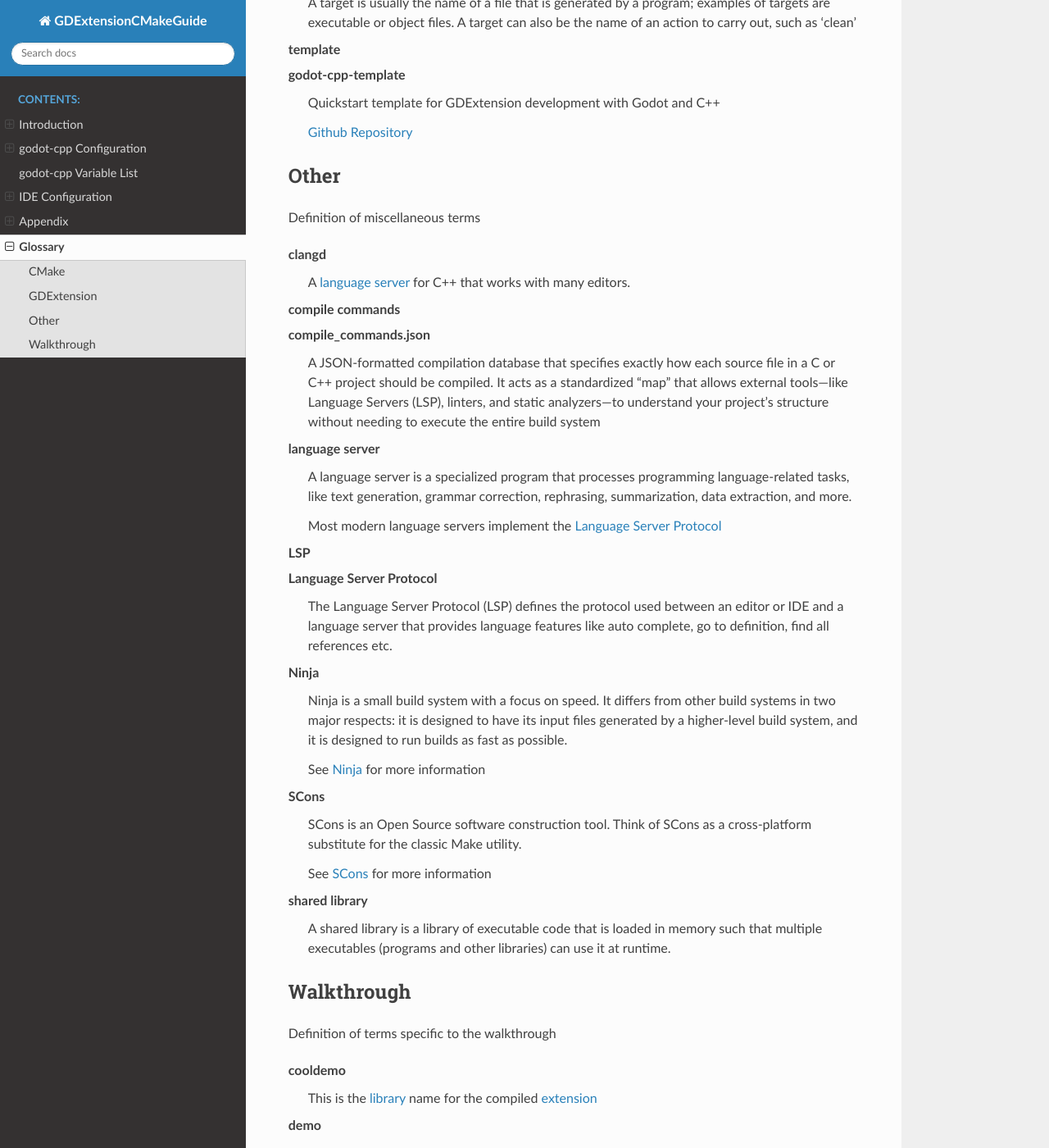
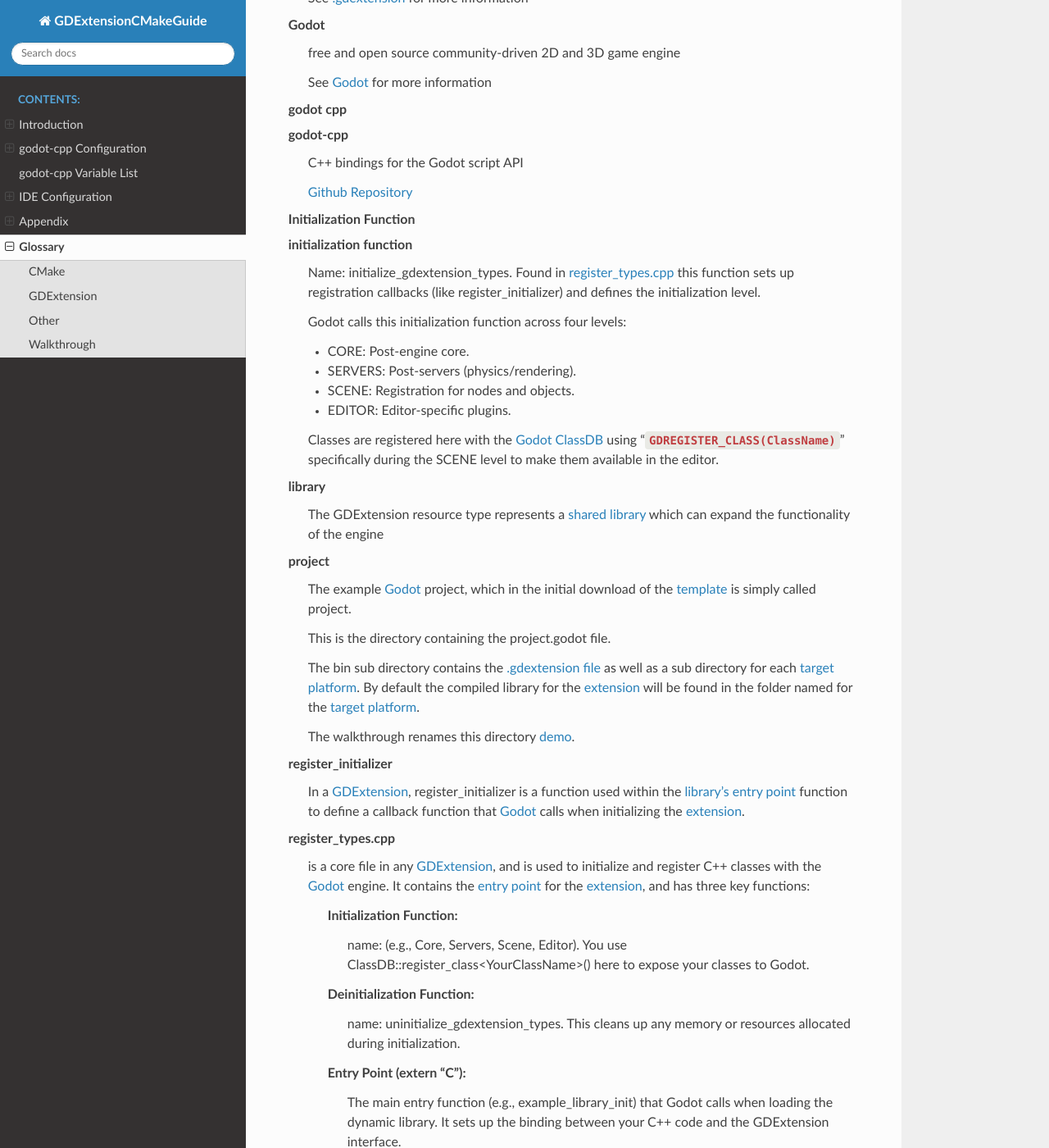
Before and after one commit to silenuz/GDExtension_CMake, a Sphinx documentation site: the page built from docs/source/glossary.rst, in a window 1280 px wide and 1400 px high, scrolled down 4588 px. Shown: the whole window at 82% size. Built offline with Sphinx 7.4.7 and the Read the Docs theme 3.1.0, drawn with Linux system fonts in a browser that asks for light colours; some of the changed text lies outside the part shown.

Commit message:
more glossary terms added

```diff
--- a/docs/source/glossary.rst
+++ b/docs/source/glossary.rst
@@ -204,6 +204,59 @@ Definition of terms specific to GDExtension development
 
         See `Entry Point`_ for more information
 
+   register_types.cpp
+          is a core file in any :term:`GDExtension`, and is used to initialize and register C++ classes with the
+          :term:`Godot` engine.  It contains the :term:`entry point` for the :term:`extension`, and has three key functions:
+
+         * Initialization Function:
+            name: (e.g., Core, Servers, Scene, Editor). You use ClassDB::register_class<YourClassName>() here to expose your classes to Godot.
+         * Deinitialization Function:
+            name: uninitialize_gdextension_types. This cleans up any memory or resources allocated during initialization.
+         * Entry Point (extern "C"):
+            The main entry function (e.g., example_library_init) that Godot calls when loading the dynamic library. It sets up the binding between your C++ code and the GDExtension interface.
+
+   Initialization Function
+   initialization function
+          Name: initialize_gdextension_types.
+          Found in :term:`register_types.cpp` this function sets up registration callbacks (like register_initializer) and defines the initialization level.
+
+          Godot calls this initialization function across four levels:
+
+          * CORE: Post-engine core.
+          * SERVERS: Post-servers (physics/rendering).
+          * SCENE: Registration for nodes and objects.
+          * EDITOR: Editor-specific plugins.
+
+          Classes are registered here with the :term:`Godot` :term:`ClassDB` using "``GDREGISTER_CLASS(ClassName)``"
+          specifically during the SCENE level to make them available in the editor.
+
+   ClassDB
+      In the Godot Engine, ClassDB is a static class that acts as a central repository for all available engine classes.
+      It provides access to metadata stored for every class registered within the engine, allowing you to inspect
+      properties, methods, and signals at runtime.
+
+      Key Functions:
+
+      * Instantiating Objects:
+         You can create a new instance of a built-in class by its name using ClassDB.instantiate("ClassName")
+
+      * Querying Class Info:
+         You can check if a class exists, find its parent class, or list all classes that inherit from a specific type (e.g., all types of Node).
+
+      * Metadata Inspection:
+         It allows you to retrieve a list of properties, methods, and signals for any given class name.
+
+      * Type Checking:
+         You can verify if a class inherits from another (e.g., is_parent_class)
+
+      .. important::
+         When developing a C++ module or :term:`GDExtension`, ClassDB must be used to manually register custom classes
+         and bind their methods in order to expose them to the  :term:`Godot` engine.
+
+   register_initializer
+      In a :term:`GDExtension`, register_initializer is a function used within the :term:`library's<library>`
+      :term:`entry point` function to define a callback function that :term:`Godot` calls when initializing the
+      :term:`extension`.
 
 Other
 ===========
```
Also changed, not shown: docs/source/introduction/extension_configuration.rst (+7 -9 lines).
